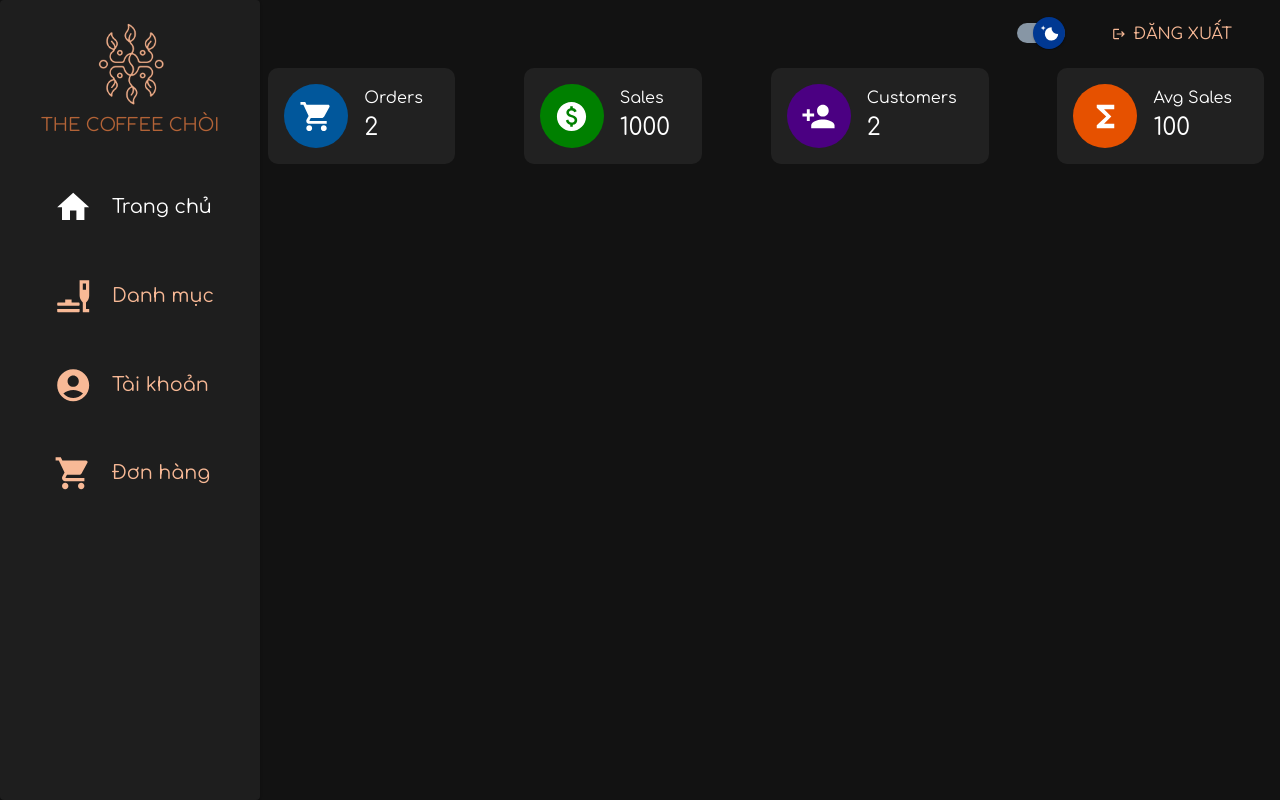
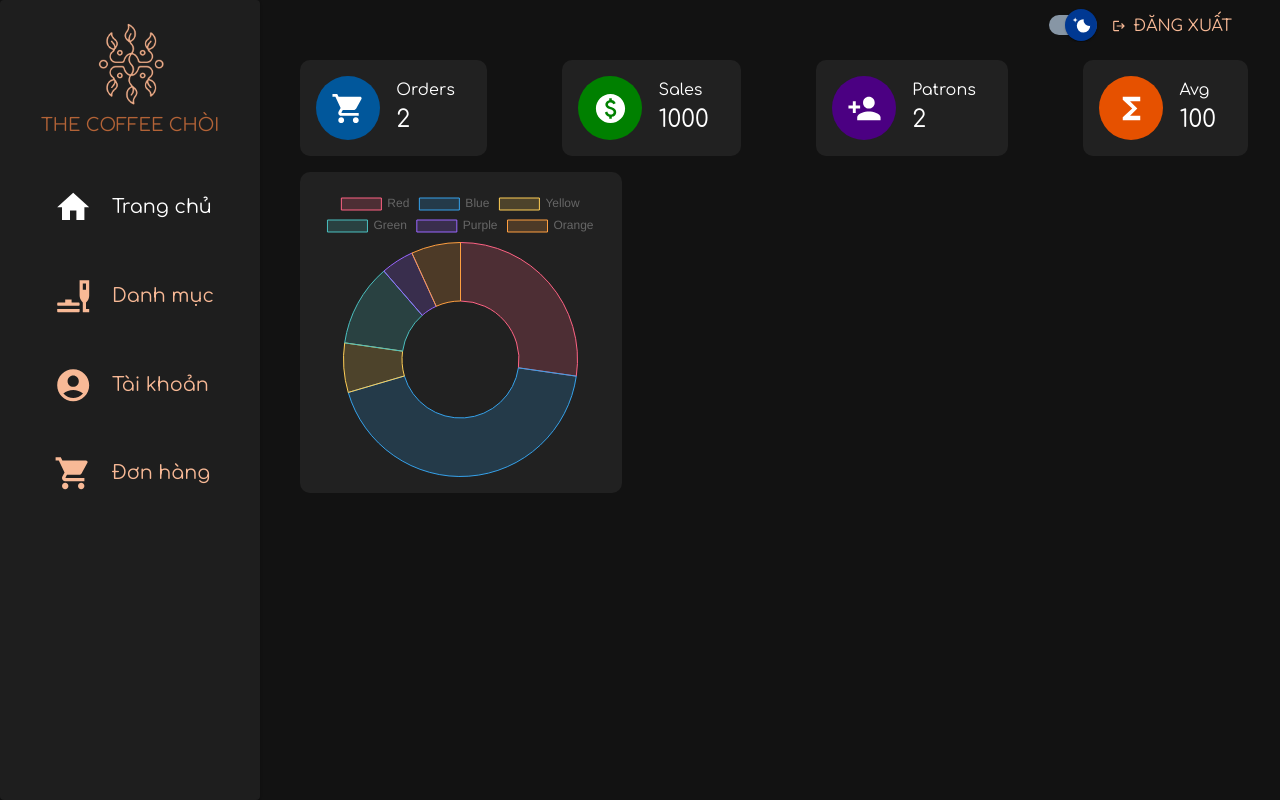
Before and after one commit to let-me-out-HCMUS/The-Coffee-Choi, a React (Vite) app in the folder client/admin/: page /dashboard in a window 1280 px wide. Built offline with nearby package versions, Linux system fonts and the light colour scheme.

Commit message:
fatal: fix ui

```diff
--- a/client/admin/package.json
+++ b/client/admin/package.json
@@ -18,8 +18,10 @@
     "@tanstack/react-query": "^4.29.5",
     "@tanstack/react-query-devtools": "^4.29.6",
     "axios": "^1.6.2",
+    "chart.js": "^4.4.1",
     "date-fns": "^2.30.0",
     "react": "^18.2.0",
+    "react-chartjs-2": "^5.2.0",
     "react-dom": "^18.2.0",
     "react-error-boundary": "^4.0.4",
     "react-hook-form": "^7.43.9",
--- /dev/null
+++ b/client/admin/src/features/dashboard/DashboardItem.jsx
@@ -0,0 +1,29 @@
+import { Grid } from "@mui/material";
+import { grey } from "@mui/material/colors";
+import useMediaSize from "../../hooks/useMediaSize";
+
+export default function DashboardItem({ children, md, sm, sx }) {
+  const currentMedia = useMediaSize();
+  const iconPadding = currentMedia.md ? 2 : 1;
+
+  return (
+    <Grid
+      md={md}
+      sm={sm}
+      item
+      sx={{
+        display: "flex",
+        flexDirection: "row",
+        alignItems: "center",
+        justifyContent: "center",
+        backgroundColor: grey[900],
+        borderRadius: "10px",
+        padding: iconPadding,
+        margin: 1,
+        ...sx,
+      }}
+    >
+      {children}
+    </Grid>
+  );
+}
--- a/client/admin/src/features/dashboard/DashboardLayout.jsx
+++ b/client/admin/src/features/dashboard/DashboardLayout.jsx
@@ -1,7 +1,7 @@
 /* eslint-disable react/prop-types */
 import { useContext } from "react";
 import { ThemeContext } from "../../context/ThemeContext";
-import { CssBaseline, Grid, ThemeProvider } from "@mui/material";
+import { Container, CssBaseline, Grid, ThemeProvider } from "@mui/material";
 import Sidebar from "../../ui/Sidebar";
 import Headerbar from "../../ui/Headerbar";
 
@@ -13,13 +13,22 @@ export default function DashboardLayout({ children }) {
       <CssBaseline />
 
       <Grid container spacing={1}>
-        <Grid item md={2.5} sm={1.5} xs={1}>
+        <Grid item md={2.5} sm={1.2} xs={1}>
           <Sidebar />
         </Grid>
-        <Grid item md={9.5} sm={10.5} xs={11}>
+        <Grid item md={9.5} sm={10.8} xs={11}>
           <Headerbar />
-          {children}
-          {/* footer */}
+          <Container
+            sx={{
+              display: "flex",
+              flexDirection: "row",
+              flexWrap: "wrap",
+              padding: 0,
+              margin: 0,
+            }}
+          >
+            {children}
+          </Container>
         </Grid>
       </Grid>
     </ThemeProvider>
--- /dev/null
+++ b/client/admin/src/features/dashboard/PieChart.jsx
@@ -0,0 +1,35 @@
+import { Chart as ChartJS, ArcElement, Tooltip, Legend } from "chart.js";
+import { Doughnut } from "react-chartjs-2";
+
+ChartJS.register(ArcElement, Tooltip, Legend);
+
+const data = {
+  labels: ["Red", "Blue", "Yellow", "Green", "Purple", "Orange"],
+  datasets: [
+    {
+      label: "# of Votes",
+      data: [12, 19, 3, 5, 2, 3],
+      backgroundColor: [
+        "rgba(255, 99, 132, 0.2)",
+        "rgba(54, 162, 235, 0.2)",
+        "rgba(255, 206, 86, 0.2)",
+        "rgba(75, 192, 192, 0.2)",
+        "rgba(153, 102, 255, 0.2)",
+        "rgba(255, 159, 64, 0.2)",
+      ],
+      borderColor: [
+        "rgba(255, 99, 132, 1)",
+        "rgba(54, 162, 235, 1)",
+        "rgba(255, 206, 86, 1)",
+        "rgba(75, 192, 192, 1)",
+        "rgba(153, 102, 255, 1)",
+        "rgba(255, 159, 64, 1)",
+      ],
+      borderWidth: 1,
+    },
+  ],
+};
+
+export default function PieChart() {
+  return <Doughnut data={data} />;
+}
--- a/client/admin/src/features/dashboard/Stat.jsx
+++ b/client/admin/src/features/dashboard/Stat.jsx
@@ -1,31 +1,17 @@
-import { Box, Grid } from "@mui/material";
-import { grey } from "@mui/material/colors";
+import { Box, Typography } from "@mui/material";
 
 import useMediaSize from "../../hooks/useMediaSize";
+import DashboardItem from "./DashboardItem";
 
 function Stat({ icon, title, value, color }) {
   const currentMedia = useMediaSize();
 
   const titleSize = currentMedia.md ? 16 : 8;
   const valueSize = currentMedia.md ? 24 : 16;
-
-  const iconPadding = currentMedia.md ? 2 : 1;
   const iconSize = currentMedia.md ? 64 : 32;
 
   return (
-    <Grid
-      item
-      sx={{
-        display: "flex",
-        flexDirection: "row",
-        alignItems: "center",
-        justifyContent: "center",
-        backgroundColor: grey[900],
-        borderRadius: "10px",
-        padding: iconPadding,
-        margin: 1,
-      }}
-    >
+    <DashboardItem>
       <Box
         sx={{
           display: "flex",
@@ -42,10 +28,17 @@ function Stat({ icon, title, value, color }) {
       </Box>
 
       <Box sx={{ display: "flex", flexDirection: "column", marginX: 2 }}>
-        <Box sx={{ fontSize: titleSize, fontWeight: "Medium" }}>{title}</Box>
-        <Box sx={{ fontSize: valueSize }}>{value}</Box>
+        <Typography
+          sx={{
+            fontSize: titleSize,
+            fontWeight: "Medium",
+          }}
+        >
+          {title}
+        </Typography>
+        <Typography sx={{ fontSize: valueSize }}>{value}</Typography>
       </Box>
-    </Grid>
+    </DashboardItem>
   );
 }
 
--- a/client/admin/src/features/dashboard/Status.jsx
+++ b/client/admin/src/features/dashboard/Status.jsx
@@ -3,7 +3,6 @@ import ShoppingCartIcon from "@mui/icons-material/ShoppingCart";
 import PaidIcon from "@mui/icons-material/Paid";
 import PersonAddIcon from "@mui/icons-material/PersonAdd";
 import FunctionsIcon from "@mui/icons-material/Functions";
-import { Grid } from "@mui/material";
 import { lightBlue, orange } from "@mui/material/colors";
 import useMediaSize from "../../hooks/useMediaSize";
 
@@ -17,19 +16,9 @@ function Stats({ orders, customers, sales, AvgOrderSales }) {
   // Responsive option
   const currentMedia = useMediaSize();
   const iconSize = currentMedia.md ? "large" : currentMedia.sm ? "" : "40px";
-  const spacing = currentMedia.md ? 2 : currentMedia.sm ? 1 : 0;
 
   return (
-    <Grid
-      container
-      spacing={spacing}
-      sx={{
-        display: "flex",
-        alignItems: "center",
-        justifyContent: "space-between",
-        padding: 1,
-      }}
-    >
+    <>
       <Stat
         title="Orders"
         color={lightBlue[900]}
@@ -45,18 +34,18 @@ function Stats({ orders, customers, sales, AvgOrderSales }) {
       />
 
       <Stat
-        title="Customers"
+        title="Patrons"
         color="indigo"
         icon={<PersonAddIcon fontSize={iconSize} />}
         value={numCustomers}
       />
       <Stat
-        title="Avg Sales"
+        title="Avg "
         color={orange[900]}
         icon={<FunctionsIcon fontSize={iconSize} />}
         value={AvgOrderSales}
       />
-    </Grid>
+    </>
   );
 }
 
--- a/client/admin/src/pages/Dashboard.jsx
+++ b/client/admin/src/pages/Dashboard.jsx
@@ -1,5 +1,7 @@
 import DashboardLayout from "../features/dashboard/DashboardLayout";
+import PieChart from "../features/dashboard/PieChart";
 import Stats from "../features/dashboard/Status";
+import DashboardItem from "../features/dashboard/DashboardItem";
 
 const mock = {
   orders: [
@@ -29,12 +31,27 @@ const mock = {
 export default function Dashboard() {
   return (
     <DashboardLayout>
+      <DashboardItem
+        md={12}
+        sm={12}
+        sx={{
+          backgroundColor: "none",
+          justifyContent: "space-between ",
+          margin: 0,
+          padding: 0,
+        }}
+      >
         <Stats
           orders={mock.orders}
           customers={mock.customers}
           sales={mock.sales}
           AvgOrderSales={mock.AvgOrderSales}
         />
+      </DashboardItem>
+
+      <DashboardItem md={4} sm={6}>
+        <PieChart />
+      </DashboardItem>
     </DashboardLayout>
   );
 }
--- a/client/admin/src/ui/Headerbar.jsx
+++ b/client/admin/src/ui/Headerbar.jsx
@@ -1,5 +1,5 @@
 import { useContext, useEffect, useState } from "react";
-import { Box, Typography, Button } from "@mui/material";
+import { Typography, Button, Paper } from "@mui/material";
 import { ThemeContext } from "../context/ThemeContext";
 import { Switcher } from "../features/darkmode/Switcher";
 import { defaultTheme, darkTheme } from "./Theme";
@@ -24,14 +24,16 @@ export default function Headerbar() {
   const iconSize = currentMedia.md ? "" : "small";
 
   return (
-    <Box
+    <Paper
       sx={{
-        gap: 4,
-        mx: 5,
-        my: 2,
         display: "flex",
         flexDirection: "row",
         justifyContent: "flex-end",
+        width: "100%",
+        background: "none",
+        boxShadow: "none",
+        padding: 1,
+        paddingRight: 5,
       }}
     >
       <Switcher defaultChecked onClick={() => setIsDarkmode(!isDarkmode)} />
@@ -45,6 +47,6 @@ export default function Headerbar() {
         <LogoutIcon fontSize={iconSize} />
         <Typography fontSize={fontSize}> Đăng xuất</Typography>
       </Button>
-    </Box>
+    </Paper>
   );
 }
--- a/client/admin/src/ui/Sidebar.jsx
+++ b/client/admin/src/ui/Sidebar.jsx
@@ -35,6 +35,7 @@ export default function Sidebar() {
       color: var(--color-grey-800);
       background-color: var(--color-grey-50);
       border-radius: var(--border-radius-sm);
+      transition: all 0.3s;
     }
 
     & svg {
@@ -48,6 +49,7 @@ export default function Sidebar() {
     &:active svg,
     &.active:link svg,
     &.active:visited svg {
+      transition: all 0.3s;
       color: var(--color-brand-600);
     }
   `;
```
Also changed, not shown: 1 other file (tests, documents, lock files or other folders). Lines whose indentation alone changed are shown as unchanged.
